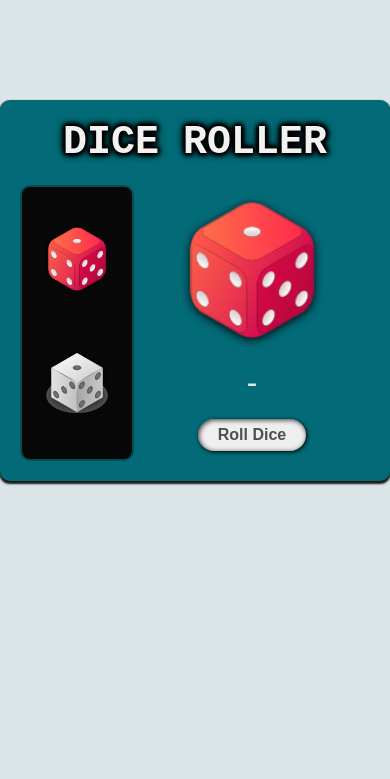
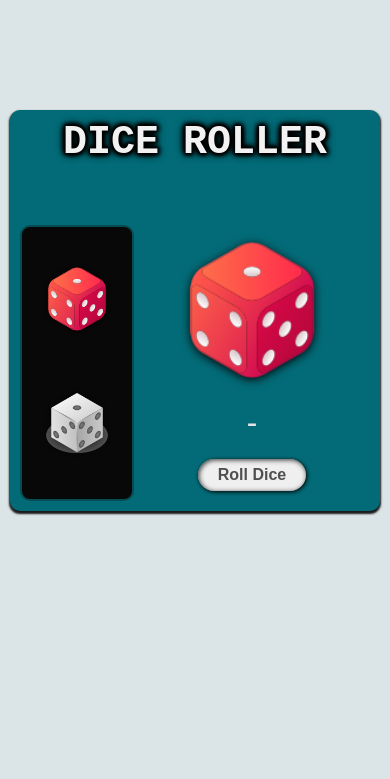
Before and after one commit to ravikanttarare95/dice-roller, a plain HTML site: page index.html in a window 390 px wide. Shown: the top 779 px of the page. Drawn offline with Linux system fonts and the light colour scheme.

Commit message:
Added Responsiveness

```diff
--- a/style.css
+++ b/style.css
@@ -5,6 +5,7 @@
 }
 body {
   background: #dbe4e6;
+  padding: 10px;
 }
 
 .main-container {
@@ -13,7 +14,7 @@ body {
   flex-direction: column;
   gap: 20px;
   align-items: center;
-  padding: 20px;
+  padding: 10px;
   margin: 100px auto;
   border-radius: 10px;
   background: #036b77;
@@ -21,6 +22,7 @@ body {
 }
 
 h1 {
+  margin-bottom: 40px;
   font-size: 40px;
   color: #f2f2f2;
   text-align: center;
```
